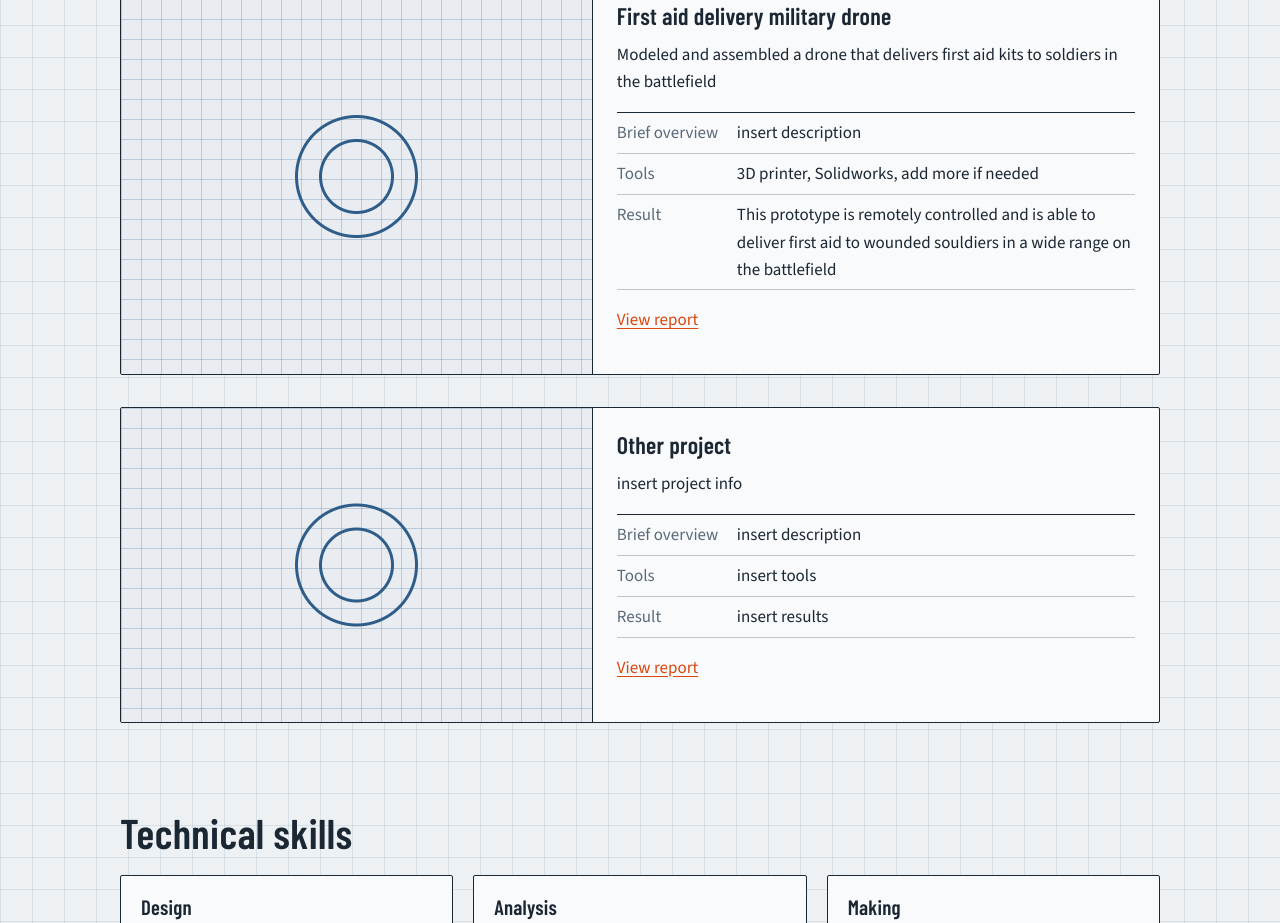
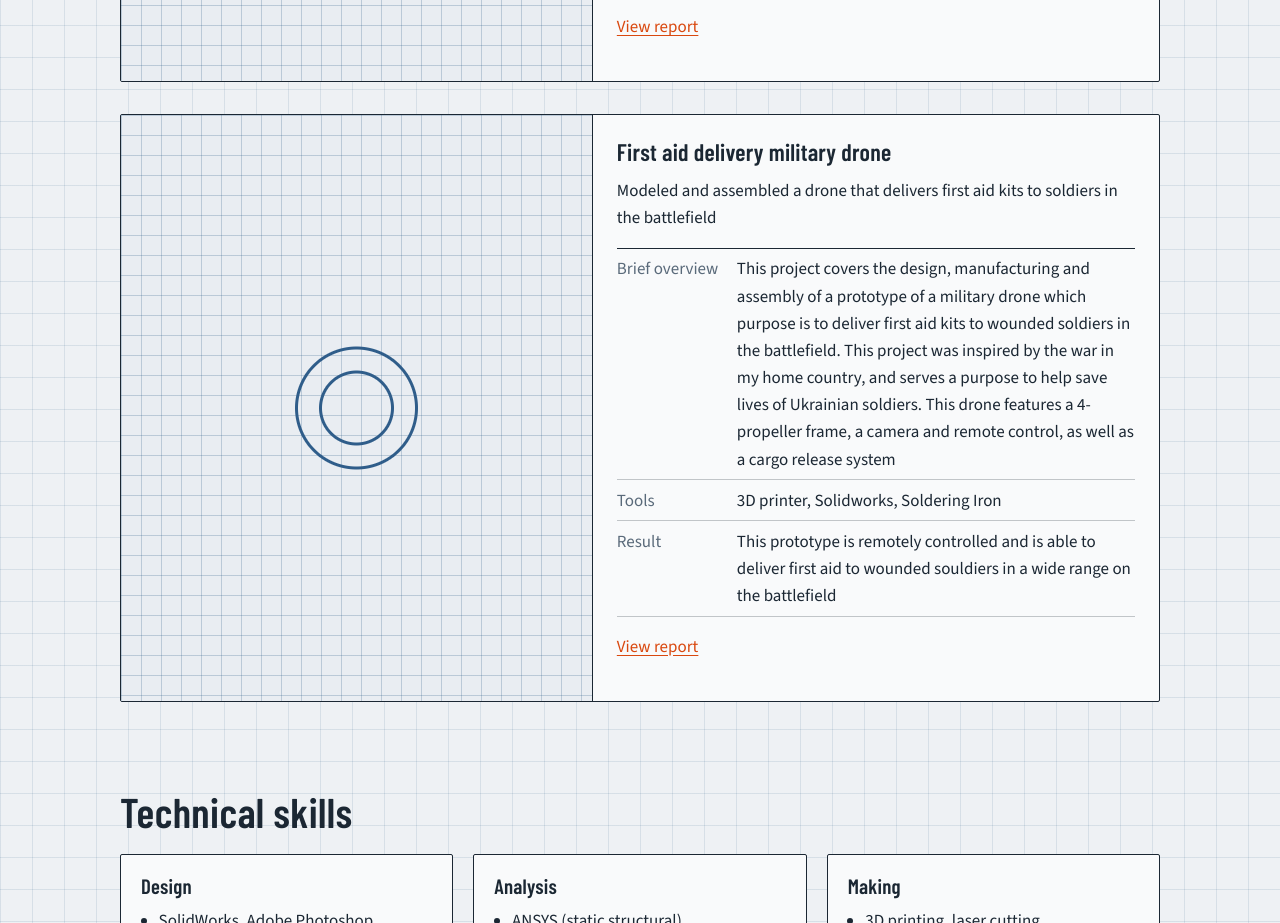
Before and after one commit to nborshch23/myportfolio, a plain HTML site: page index.html in a window 1280 px wide. Shown: the part 1511-2434 px from the top of the page. Drawn offline with nearby package versions, Linux system fonts and the light colour scheme.

Commit message:
Add files via upload

```diff
--- a/index.html
+++ b/index.html
@@ -223,7 +223,7 @@ footer { padding: 3rem 0; color: var(--muted); font-size: .95rem; }
     <dl class="title-block">
       <div><dt>Discipline</dt><dd>Mechanical Engineering</dd></div>
       <div><dt>Degree</dt><dd>B.S.M.E., University of Massachusetts - Lowell; Anticipated May 2029</dd></div>
-      <div><dt>Focus</dt><dd>Product design, FEA, manufacturing</dd></div>
+      <div><dt>Focus</dt><dd>Product design, FEA, Prototyping, Manufacturing</dd></div>
       <div><dt>Location</dt><dd>Swampscott, MA</dd></div>
     </dl>
 
@@ -237,7 +237,7 @@ footer { padding: 3rem 0; color: var(--muted); font-size: .95rem; }
 <!-- ================= ABOUT ================= -->
 <section id="about">
   <div class="wrap">
-    <h2>About</h2>
+    <h2>About me</h2>
     <p>My name is Nikita Borshch, I was born in Ukraine and moved to the United States in 2022. My whole life I have been very curious about everything and had a creative mind, enjoyed making things and figuring out how they work. Although I stay busy working on my projects and academics, I love spending time with my family and friends, playing sports, and guitar. Feel free to take a look at some of my coursework down below!</p>
   </div>
 </section>
@@ -255,7 +255,7 @@ footer { padding: 3rem 0; color: var(--muted); font-size: .95rem; }
           <h3>Golf putter</h3>
           <p>Designed and manufactured my own custom putter</p>
           <dl class="specs">
-            <div><dt>Brief overview</dt><dd>insert description</dd></div>
+            <div><dt>Brief overview</dt><dd>This project covers the design and manufacturing process of a golf putter that suits my preferences such as stroke pattern, location of the shaft, center of mass and design. Made of aluminum, it features a mallet-style head and a center shaft to reduce torque and face rotation. </dd></div>
             <div><dt>Tools</dt><dd>SolidWorks, CNC machinery</dd></div>
             <div><dt>Result</dt><dd>This putter matches the industry standards of weight, center of mass, size and performance. </dd></div>
           </dl>
@@ -269,28 +269,13 @@ footer { padding: 3rem 0; color: var(--muted); font-size: .95rem; }
           <h3>First aid delivery military drone</h3>
           <p>Modeled and assembled a drone that delivers first aid kits to soldiers in the battlefield</p>
           <dl class="specs">
-            <div><dt>Brief overview</dt><dd>insert description</dd></div>
-            <div><dt>Tools</dt><dd>3D printer, Solidworks, add more if needed</dd></div>
+            <div><dt>Brief overview</dt><dd>This project covers the design, manufacturing and assembly of a prototype of a military drone which purpose is to deliver first aid kits to wounded soldiers in the battlefield. This project was inspired by the war in my home country, and serves a purpose to help save lives of Ukrainian soldiers. This drone features a 4-propeller frame, a camera and remote control, as well as a cargo release system</dd></div>
+            <div><dt>Tools</dt><dd>3D printer, Solidworks, Soldering Iron</dd></div>
             <div><dt>Result</dt><dd>This prototype is remotely controlled and is able to deliver first aid to wounded souldiers in a wide range on the battlefield</dd></div>
           </dl>
           <p style="margin-top:1rem"><a href="#">View report</a></p>
         </div>
       </article>
-
-      <article class="project">
-        <div class="thumb" role="img" aria-label="Placeholder drawing"></div>
-        <div class="body">
-          <h3>Other project</h3>
-          <p>insert project info</p>
-          <dl class="specs">
-            <div><dt>Brief overview</dt><dd>insert description</dd></div>
-            <div><dt>Tools</dt><dd>insert tools</dd></div>
-            <div><dt>Result</dt><dd>insert results</dd></div>
-          </dl>
-          <p style="margin-top:1rem"><a href="#">View report</a></p>
-        </div>
-      </article>
-
     </div>
   </div>
 </section>
```
